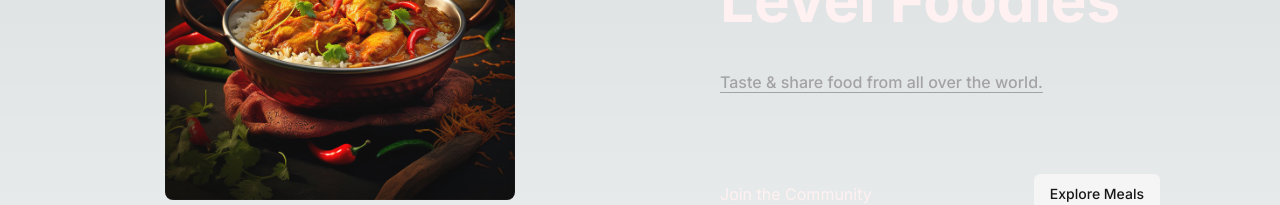
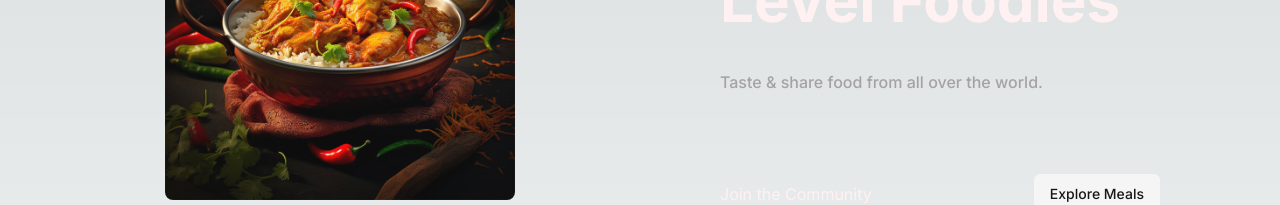
Before and after one commit to taufiqdp/next-foodies-app, a Next.js app: page / in a window 1280 px wide. Shown: the part 310-515 px from the top of the page. Built offline with nearby package versions, Linux system fonts and the light colour scheme.

Commit message:
update: remove underline

```diff
--- a/app/page.js
+++ b/app/page.js
@@ -16,7 +16,7 @@ export default function Home() {
               <h1 className="md:text-6xl text-5xl font-bold text-rose-50">
                 Next Level Food for Next Level Foodies
               </h1>
-              <p className="font-medium text-neutral-400 underline underline-offset-4">
+              <p className="font-medium text-neutral-400">
                 Taste & share food from all over the world.
               </p>
             </div>
```
